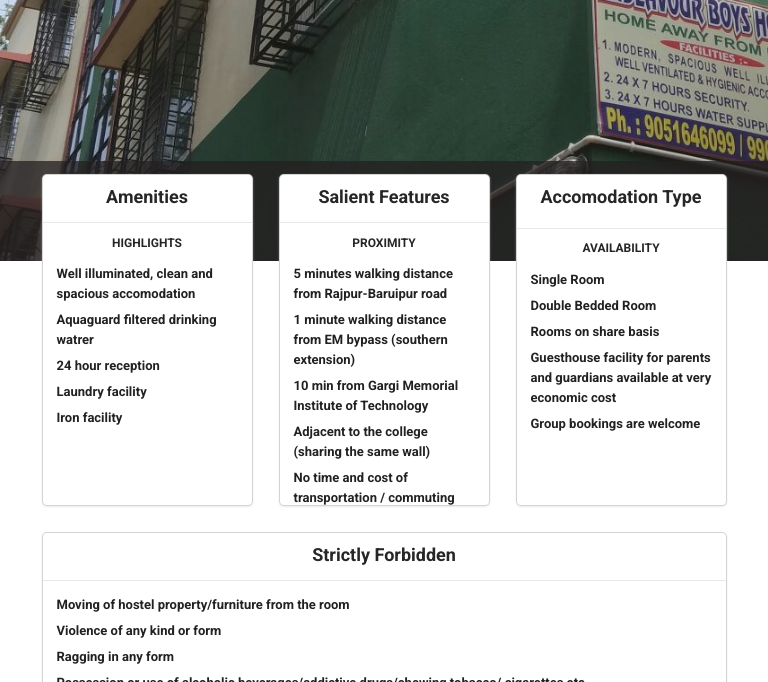
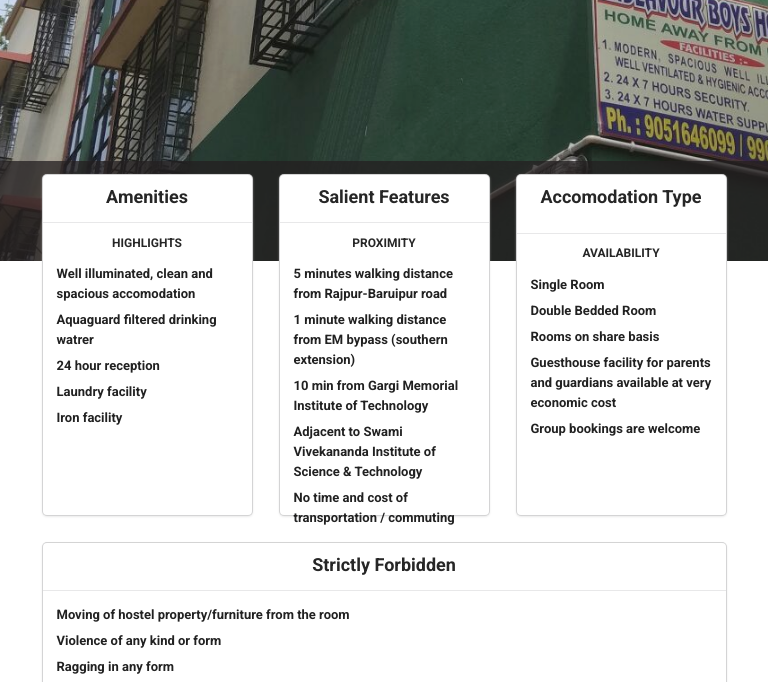
Before and after one commit to kolkataboyshostel/kolkataboyshostel.github.io, a website: page index.html in a window 768 px wide. Shown: the part 439-1121 px from the top of the page. Drawn offline with nearby package versions, Linux system fonts and the light colour scheme; some packages are replaced by stand-ins of ours.

Commit message:
final version

```diff
--- a/css/site.css
+++ b/css/site.css
@@ -169,13 +169,13 @@
 }
 
 .ui.card.fixsize {
-    height: 255px;
+    height: 300px;
 }
 
 /* Tablet / iPad Portrait */
 @media only screen and (min-width: 768px) and (max-width: 991px) {
     .ui.card.fixsize {
-        height: 330px;
+        height: 340px;
     }
 }
 
--- a/index.html
+++ b/index.html
@@ -159,7 +159,7 @@
                                                 <div class="event">
                                                       <div class="content">
                                                             <div class="summary">
-                                                                  Adjacent to the college (sharing the same wall)
+                                                                  Adjacent to Swami Vivekananda Institute of Science & Technology
                                                             </div>
                                                       </div>
                                                 </div>
```
